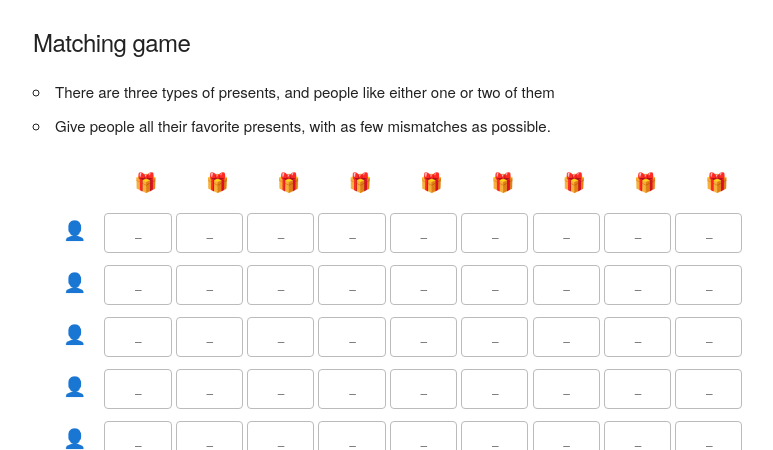
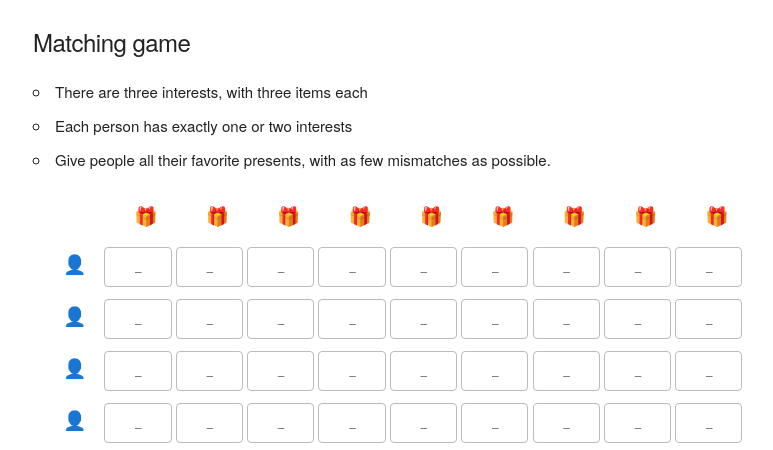
Before and after one commit to rubennaeff/recommender-game, a Flask app: page / in a window 1280 px wide. Shown: the top 450 px of the page, without its empty margins (127-900 px from the left). Run offline with Flask 2, Linux system fonts and the light colour scheme.

Commit message:
instructions to page

```diff
--- a/templates/home.html
+++ b/templates/home.html
@@ -6,7 +6,8 @@
 
 <h5>Matching game</h5>
 <ul>
-  <li>There are three types of presents, and people like either one or two of them</li>
+  <li>There are three interests, with three items each
+  <li>Each person has exactly one or two interests
   <li>Give people all their favorite presents, with as few mismatches as possible.</li>
 </ul>
 
```
